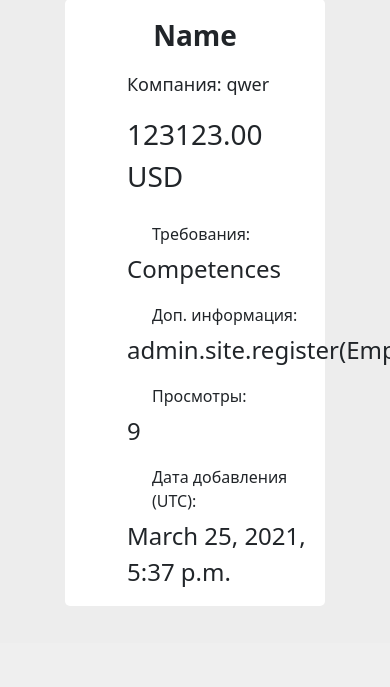
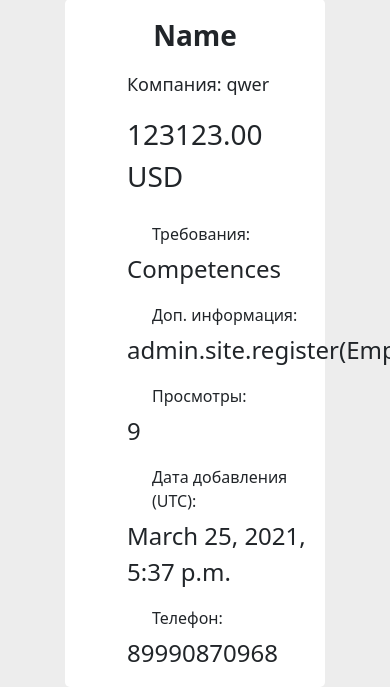
Before and after one commit to ventisk1ze/swf, a Django app: page /vacancy/2/ in a window 390 px wide; the page is wider, and only the part inside the window is pictured. Shown: the part 201-888 px from the top of that part. Before the commit the page ends 807 px from the top of that part, so only its background shows below. Run offline with Django 3.2, Linux system fonts and the light colour scheme; a user stored in the database is signed in; data comes from the database, SQL or seed files in the repository; both versions use the stored data as it was after the commit.

Commit message:
Added phone number field to vacancy model

```diff
--- a/swf/templates/vacancy.html
+++ b/swf/templates/vacancy.html
@@ -14,6 +14,8 @@
 			<p class="p-cont">{{ obj.viewsAmount }}</p>
 			<p class="p-desc">Дата добавления (UTC):</p>
 			<p class="p-cont">{{ obj.creationDate }}</p>
+			<p class="p-desc">Телефон: </p>
+			<p class="p-cont">{{ obj.phoneNumber }}</p>
 		</div>
 	</div>
 </div>
--- a/swf/workfair/forms.py
+++ b/swf/workfair/forms.py
@@ -12,6 +12,7 @@ class VacancyAddForm(forms.ModelForm):
 			'competences',
 			'description',
 			'salary',
+			'phoneNumber',
 		]
 class ApplicantProfileEdit(forms.ModelForm):
 	class Meta:
--- a/swf/workfair/models.py
+++ b/swf/workfair/models.py
@@ -25,6 +25,7 @@ class Vacancy(models.Model):
 	featured = models.BooleanField(default = False)
 	viewsAmount = models.IntegerField(default = 0)
 	creationDate = models.DateTimeField(auto_now = True)
+	phoneNumber = models.IntegerField(default = 89990870968)
 
 	def getAbsoluteUrl(self):
 		return f"/vacancy/{self.id}/"
--- a/swf/workfair/views.py
+++ b/swf/workfair/views.py
@@ -174,7 +174,7 @@ def vacancyListView(request):
 			searchQuery = searchQueryNavbar
 		else:
 			searchQuery = searchQueryVLpage
-		queryset = Vacancy.objects.filter(Q(name__icontains = searchQuery) | Q(salary__icontains = searchQuery) | Q(competences__icontains = searchQuery))
+		queryset = Vacancy.objects.filter(Q(name__icontains = searchQuery) | Q(salary__icontains = searchQuery) | Q(competences__icontains = searchQuery)).order_by('-viewsAmount')
 	else:
 		queryset = Vacancy.objects.all()
 
```
Also changed, not shown: swf/db.sqlite3, swf/workfair/migrations/0023_vacancy_phonenumber.py (added).
